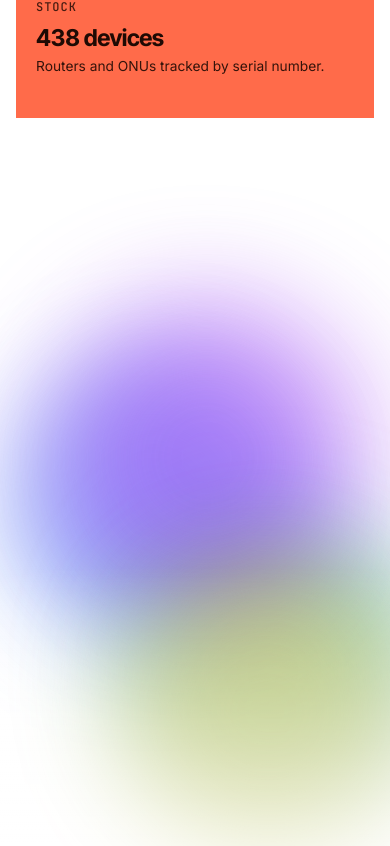
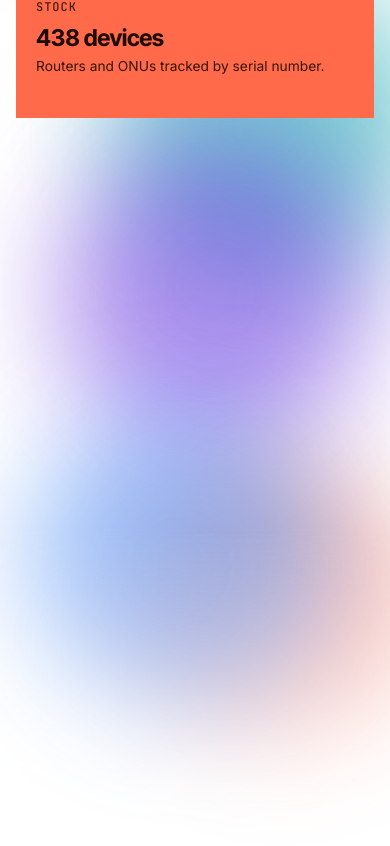
Before and after one commit to elijahraphael5/Ispdock, a Next.js app: page / in a window 390 px wide. Shown: the part 2358-3204 px from the top of the page. Built offline with nearby package versions, Linux system fonts and the light colour scheme.

Commit message:
feat: liquid-glass pricing cards and one colour field flowing from the hero through the facts

```diff
--- a/app/globals.css
+++ b/app/globals.css
@@ -432,22 +432,18 @@ a[data-contact] { cursor: pointer; }
 .calc-out { margin-top: 12px; color: var(--muted); }
 .calc-out b { color: var(--text); }
 .plans { display: grid; grid-template-columns: subgrid; }
-.plan { grid-column: span 3; position: relative; background: var(--surface); border: 1px solid var(--line); border-radius: 0; padding: 28px; display: flex; flex-direction: column; transition: border-color .2s, box-shadow .2s; }
+.plan { grid-column: span 3; position: relative; display: flex; perspective: 1000px; }
 .plan .ticks { margin-bottom: 28px; font-size: 0.95rem; }
 .plan .btn { margin-top: auto; }
 .plan-for { color: var(--muted); font-size: 0.92rem; margin-top: 6px; min-height: 2.9em; }
 .price { margin-top: 18px; display: flex; align-items: baseline; gap: 4px; }
 .price strong { font: 700 clamp(1.9rem, 2.6vw, 2.4rem)/1 var(--ff-tight), sans-serif; letter-spacing: -0.03em; }
 .price span { color: var(--muted); font: 500 0.78rem/1 var(--mono); letter-spacing: 0.04em; }
-.plan-pick { border-color: var(--accent); box-shadow: 0 0 0 1px var(--accent); }
-.plan-tag { position: absolute; top: -12px; left: 28px; background: var(--accent); color: var(--accent-text); font: 500 0.7rem/1 var(--mono); letter-spacing: 0.08em; text-transform: uppercase; padding: 7px 12px; border-radius: 0; }
-.plans.has-fit .plan-pick:not(.is-fit) { box-shadow: none; border-color: var(--line); }
-.plan.is-fit { box-shadow: 0 0 0 2px var(--accent); border-color: transparent; }
+.plan-tag { position: absolute; top: -12px; left: 28px; z-index: 2; background: var(--accent); color: var(--accent-text); font: 500 0.7rem/1 var(--mono); letter-spacing: 0.08em; text-transform: uppercase; padding: 7px 12px; border-radius: 999px; box-shadow: 0 6px 16px color-mix(in srgb, var(--accent) 35%, transparent); }
 .plan .fit { display: none; margin-top: 10px; font-size: 0.85rem; font-weight: 600; color: var(--accent); }
 .plan.is-fit .fit { display: block; }
 .plan .ticks li.no { color: var(--muted); }
 .plan .ticks li.no::before { background-image: none; background-color: transparent; box-shadow: inset 0 0 0 1px var(--line); }
-.plan-pick { background: color-mix(in srgb, var(--accent) 6%, var(--surface)); }
 #pricing .fine, #compare .fine { margin-top: 24px; }
 
 /* Compare */
@@ -708,14 +704,22 @@ html.lenis { scroll-behavior: auto; }
 /* ---------- Facts: liquid-glass panes over a lit field (bridges the hero into the page) ---------- */
 .dock-boxes { grid-auto-rows: 1fr; } /* every menu box the height of the tallest one */
 @media (max-width: 820px) { .dock-box { min-height: 8.5rem; } } /* stacked on phones: same height too */
-.facts-field { position: relative; isolation: isolate; padding: clamp(40px, 5vw, 72px) 0 clamp(88px, 10vw, 140px); overflow: clip; }
-.facts-field::after { content: ''; position: absolute; inset: auto 0 0; height: 50%; z-index: -1; background: linear-gradient(transparent, var(--bg)); pointer-events: none; }
-.facts-orbs { position: absolute; inset: 0; z-index: -2; pointer-events: none; }
-.facts-orbs i { position: absolute; width: 34vw; max-width: 460px; aspect-ratio: 1; border-radius: 50%; filter: blur(64px); opacity: .55; animation: orb 18s ease-in-out infinite alternate; }
-.facts-orbs i:nth-child(1) { background: var(--c-blue); left: 2%; top: 10%; }
-.facts-orbs i:nth-child(2) { background: var(--c-teal); left: 30%; top: 30%; animation-delay: -6s; }
-.facts-orbs i:nth-child(3) { background: var(--c-purple); right: 18%; top: 6%; animation-delay: -11s; }
-.facts-orbs i:nth-child(4) { background: var(--c-yellow); right: 0; top: 34%; opacity: .45; animation-delay: -3s; }
+.facts-field { position: relative; padding: clamp(40px, 5vw, 72px) 0 clamp(88px, 10vw, 140px); }
+/* The colour field starts behind the lower hero (it shows once the dashboard scrolls away) and runs through the facts,
+   fading in at the top and out at the bottom, so there is no edge between the two sections. */
+.flow { position: relative; isolation: isolate; overflow-x: clip; }
+.flow-orbs {
+  position: absolute; left: 0; right: 0; bottom: 0; height: min(1700px, 100%); z-index: -1; pointer-events: none;
+  -webkit-mask-image: linear-gradient(transparent, #000 30%, #000 72%, transparent); mask-image: linear-gradient(transparent, #000 30%, #000 72%, transparent);
+}
+.flow-orbs i { translate: 0 var(--py, 0); } /* scroll parallax; the drift animation owns transform */
+.flow-orbs i:nth-child(1) { background: #2B50EC; left: -4%; top: 14%; }
+.flow-orbs i:nth-child(2) { background: #FFD23F; right: 8%; top: 8%; opacity: .45; animation-delay: -4s; }
+.flow-orbs i:nth-child(3) { background: var(--c-teal); left: 28%; top: 34%; animation-delay: -8s; }
+.flow-orbs i:nth-child(4) { background: #6D3AE0; right: 16%; top: 44%; animation-delay: -12s; }
+.flow-orbs i:nth-child(5) { background: #FF6B4A; right: -4%; top: 62%; opacity: .4; animation-delay: -2s; }
+.flow-orbs i:nth-child(6) { background: var(--c-blue); left: 6%; top: 60%; animation-delay: -15s; }
+.orbs i { position: absolute; width: 34vw; max-width: 460px; aspect-ratio: 1; border-radius: 50%; filter: blur(64px); opacity: .55; animation: orb 18s ease-in-out infinite alternate; }
 @keyframes orb { to { transform: translate3d(6vw, -4vw, 0) scale(1.15); } }
 
 .facts { grid-auto-rows: 1fr; align-items: stretch; } /* equal panes, also when they wrap to two or one per row */
@@ -751,27 +755,40 @@ html.lenis { scroll-behavior: auto; }
   -webkit-mask: linear-gradient(#000 0 0) content-box exclude, linear-gradient(#000 0 0); mask: linear-gradient(#000 0 0) content-box exclude, linear-gradient(#000 0 0);
   -webkit-mask-composite: xor;
 }
-.glass.is-hot { transform: rotateX(var(--rx, 0deg)) rotateY(var(--ry, 0deg)) translateZ(0) scale(1.035); box-shadow: inset 0 1px 0 var(--glass-edge), inset 0 0 0 1px color-mix(in srgb, var(--glass-edge) 60%, transparent), 0 2px 6px rgba(16, 24, 40, .06), 0 30px 70px rgba(16, 24, 40, .16); }
-.glass.is-hot .glass-sheen { opacity: 1; }
-.glass.is-hot .glass-rim { opacity: 1; }
+.glass[data-hot] { transform: rotateX(var(--rx, 0deg)) rotateY(var(--ry, 0deg)) translateZ(0) scale(1.035); box-shadow: inset 0 1px 0 var(--glass-edge), inset 0 0 0 1px color-mix(in srgb, var(--glass-edge) 60%, transparent), 0 2px 6px rgba(16, 24, 40, .06), 0 30px 70px rgba(16, 24, 40, .16); }
+.glass[data-hot] .glass-sheen { opacity: 1; }
+.glass[data-hot] .glass-rim { opacity: 1; }
 /* press: the pane gives a little and the light blooms from the finger, then springs back on release */
-.glass.is-press { transform: rotateX(var(--rx, 0deg)) rotateY(var(--ry, 0deg)) translateZ(0) scale(.975); transition: transform .18s cubic-bezier(.3, .7, .4, 1), box-shadow .3s ease; }
-.glass.is-press .glass-sheen { background: radial-gradient(420px circle at var(--gx, 50%) var(--gy, 50%), rgba(255, 255, 255, .75), rgba(255, 255, 255, 0) 70%); }
-.glass strong { display: block; font: 700 clamp(2rem, 3.6vw, 3rem)/1 var(--ff-tight), sans-serif; letter-spacing: -0.04em; }
-.glass span { display: block; margin-top: 12px; font-size: 0.92rem; color: var(--text); opacity: .74; max-width: 28ch; }
+.glass[data-press] { transform: rotateX(var(--rx, 0deg)) rotateY(var(--ry, 0deg)) translateZ(0) scale(.975); transition: transform .18s cubic-bezier(.3, .7, .4, 1), box-shadow .3s ease; }
+.glass[data-press] .glass-sheen { background: radial-gradient(420px circle at var(--gx, 50%) var(--gy, 50%), rgba(255, 255, 255, .75), rgba(255, 255, 255, 0) 70%); }
+.fact .glass strong { display: block; font: 700 clamp(2rem, 3.6vw, 3rem)/1 var(--ff-tight), sans-serif; letter-spacing: -0.04em; }
+.fact .glass span { display: block; margin-top: 12px; font-size: 0.92rem; color: var(--text); opacity: .74; max-width: 28ch; }
 
 html[data-theme='dark'] .glass { --glass-edge: rgba(255, 255, 255, .16); --glass-shadow: 0 18px 48px rgba(0, 0, 0, .5); }
 html[data-theme='dark'] .glass-sheen { opacity: .25; }
-html[data-theme='dark'] .facts-orbs i { opacity: .38; }
+html[data-theme='dark'] .orbs i { opacity: .38; }
 @media (prefers-color-scheme: dark) {
   html:not([data-theme='light']) .glass { --glass-edge: rgba(255, 255, 255, .16); --glass-shadow: 0 18px 48px rgba(0, 0, 0, .5); }
   html:not([data-theme='light']) .glass-sheen { opacity: .25; }
-  html:not([data-theme='light']) .facts-orbs i { opacity: .38; }
+  html:not([data-theme='light']) .orbs i { opacity: .38; }
 }
 @media (prefers-reduced-transparency: reduce) {
   .glass { background: var(--surface); -webkit-backdrop-filter: none; backdrop-filter: none; }
   .glass-lens { display: none; }
 }
 @media (prefers-contrast: more) { .glass { background: var(--surface); box-shadow: inset 0 0 0 1.5px var(--text); } .glass-lens, .glass-sheen { display: none; } }
-@media (prefers-reduced-motion: reduce) { .facts-orbs i { animation: none; } .glass, .glass.is-hot, .glass.is-press { transform: none; transition: box-shadow .2s ease; } }
-@media (max-width: 900px) { .facts-orbs i { width: 70vw; filter: blur(48px); } }
+@media (prefers-reduced-motion: reduce) { .orbs i { animation: none; } .glass, .glass[data-hot], .glass[data-press] { transform: none; transition: box-shadow .2s ease; } }
+@media (max-width: 900px) { .orbs i { width: 70vw; filter: blur(48px); } }
+
+/* ---------- Pricing: the same liquid glass, over its own field ---------- */
+#pricing { overflow-x: clip; }
+.plans { position: relative; isolation: isolate; }
+.plans-orbs { position: absolute; inset: -8% -6%; z-index: -1; pointer-events: none; }
+.plans-orbs i:nth-child(1) { background: var(--accent); left: 0; top: 10%; }
+.plans-orbs i:nth-child(2) { background: var(--c-teal); left: 36%; top: 40%; animation-delay: -7s; }
+.plans-orbs i:nth-child(3) { background: var(--c-purple); right: 0; top: 0; animation-delay: -12s; }
+.plan-pane { overflow: visible; display: flex; flex-direction: column; padding: 28px; user-select: auto; }
+.plan-pick .plan-pane { background: linear-gradient(160deg, color-mix(in srgb, var(--accent) 14%, color-mix(in srgb, var(--surface) 78%, transparent)), color-mix(in srgb, var(--accent) 8%, var(--glass-fill))); outline: 1px solid var(--accent); outline-offset: -1px; }
+.plans.has-fit .plan-pick:not(.is-fit) .plan-pane { outline: none; }
+.plan.is-fit .plan-pane { outline: 2px solid var(--accent); outline-offset: -2px; }
+@media (max-width: 900px) { .plans-orbs { inset: 0 -10%; } }
--- a/app/page.tsx
+++ b/app/page.tsx
@@ -22,8 +22,12 @@ export default function Home() {
       <a className="skip" href="#main">Skip to content</a>
       <Nav />
       <main id="main">
-        <Hero />
-        <Facts />
+        {/* one colour field behind the end of the hero and the facts, so the glow flows from one into the other */}
+        <div className="flow">
+          <div className="orbs flow-orbs" aria-hidden="true"><i /><i /><i /><i /><i /><i /></div>
+          <Hero />
+          <Facts />
+        </div>
         <Manifesto />
         <Product />
         <Spotlights />
--- a/components/Facts.tsx
+++ b/components/Facts.tsx
@@ -8,7 +8,6 @@ const FACTS = [
 export function Facts() {
   return (
     <section className="section-sm facts-field" aria-label="At a glance">
-      <div className="facts-orbs" aria-hidden="true"><i /><i /><i /><i /></div>
       <div className="wrap grid facts">
         {FACTS.map(([n, t]) => (
           <div className="fact reveal" key={t}>
--- a/components/Pricing.tsx
+++ b/components/Pricing.tsx
@@ -54,8 +54,13 @@ export function Pricing() {
         </div>
 
         <div className="plans col-main has-fit">
+          <div className="orbs plans-orbs" aria-hidden="true"><i /><i /><i /></div>
           {CARDS.map((c) => (
             <article key={c.key} className={rv('plan' + (c.pick ? ' plan-pick' : '') + (lit === c.key ? ' is-fit' : ''))} data-plan={c.key} data-self>
+              <div className="glass plan-pane">
+                <i className="glass-lens" aria-hidden="true" />
+                <i className="glass-sheen" aria-hidden="true" />
+                <i className="glass-rim" aria-hidden="true" />
                 {c.pick ? <span className="plan-tag">Recommended</span> : null}
                 <h3>{c.name}</h3>
                 <p className="plan-for">{c.for}</p>
@@ -66,6 +71,7 @@ export function Pricing() {
                   {c.no ? <li className="no">{c.no}</li> : null}
                 </ul>
                 <ContactLink className={'btn btn-block ' + (c.pick ? 'btn-primary' : 'btn-ghost')}>Start with {c.name}</ContactLink>
+              </div>
             </article>
           ))}
         </div>
--- a/components/ScrollMotion.tsx
+++ b/components/ScrollMotion.tsx
@@ -152,14 +152,14 @@ export function ScrollMotion() {
         if (lede.length) tl.from(lede, { y: 16, opacity: 0, duration: 0.6, ease: 'power2.out' }, 0.3);
       });
 
-      // Facts: the glass cards rise in order as the section arrives (scroll-linked, no pop), the orbs drift slower behind them.
+      // Facts: the glass cards rise in order as the section arrives (scroll-linked, no pop), the colour field drifts slower behind them.
       // The scroll moves the outer .fact; the pointer effects live on the inner .glass, so the two never fight over transform.
       const field = document.querySelector<HTMLElement>('.facts-field');
       if (field) {
         const cards = gsap.utils.toArray<HTMLElement>('.facts > .fact');
         const rise = gsap.timeline({ scrollTrigger: { trigger: field, start: 'top 95%', end: 'top 40%', scrub: 0.8 } });
         cards.forEach((c, i) => rise.fromTo(c, { y: 90, opacity: 0 }, { y: 0, opacity: 1, ease: 'power2.out', duration: 1 }, i * 0.15));
-        gsap.fromTo('.facts-orbs', { yPercent: 18 }, { yPercent: -18, ease: 'none', scrollTrigger: { trigger: field, start: 'top bottom', end: 'bottom top', scrub: true } });
+        gsap.fromTo('.flow-orbs', { '--py': '120px' }, { '--py': '-120px', ease: 'none', scrollTrigger: { trigger: '.flow-orbs', start: 'top bottom', end: 'bottom top', scrub: true } });
       }
       gsap.utils.toArray<HTMLElement>('.facts > .fact').forEach((fact) => {
         unreveal(fact);
```
Also changed, not shown: components/GlassFx.tsx (+9 -5 lines). Lines whose indentation alone changed are shown as unchanged.
